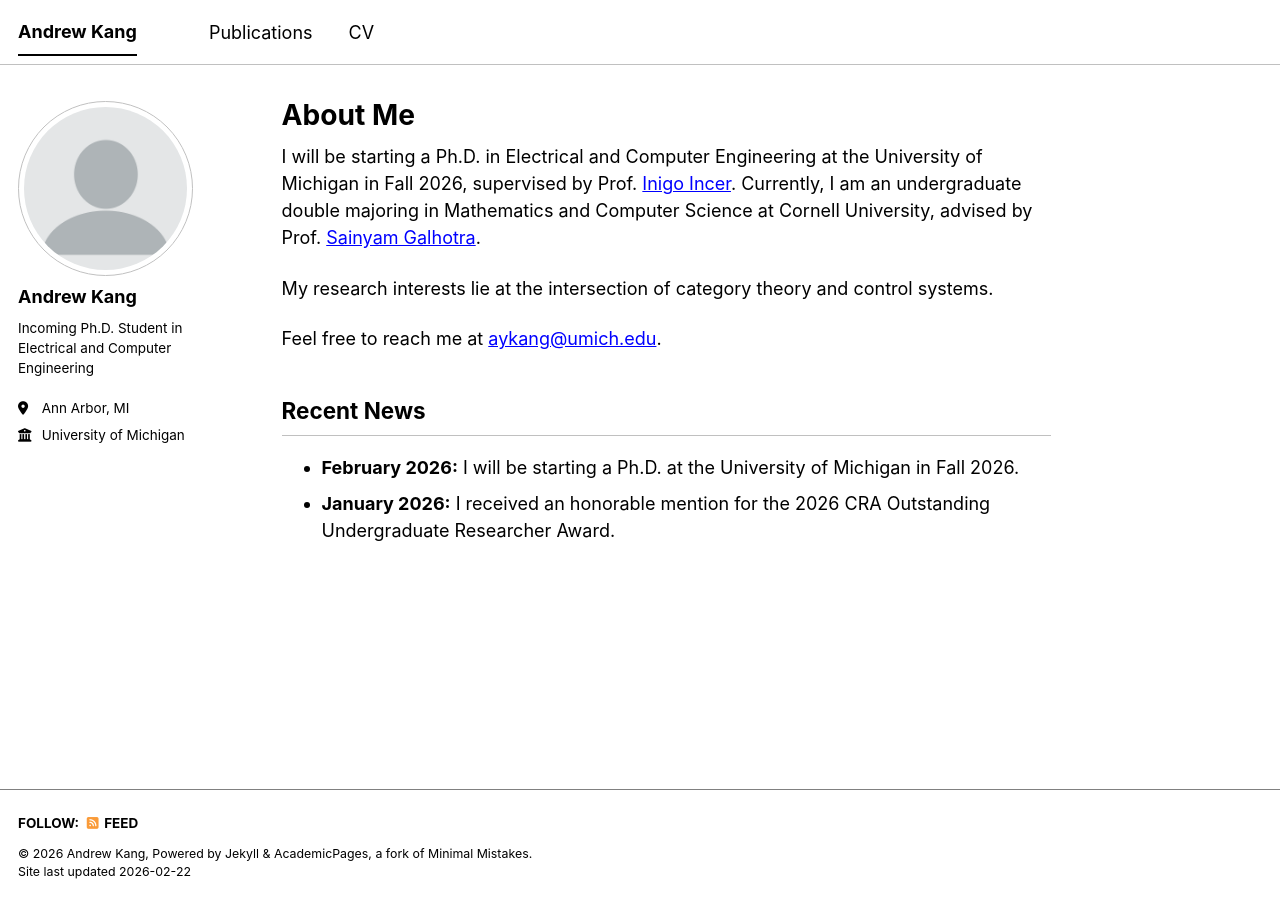
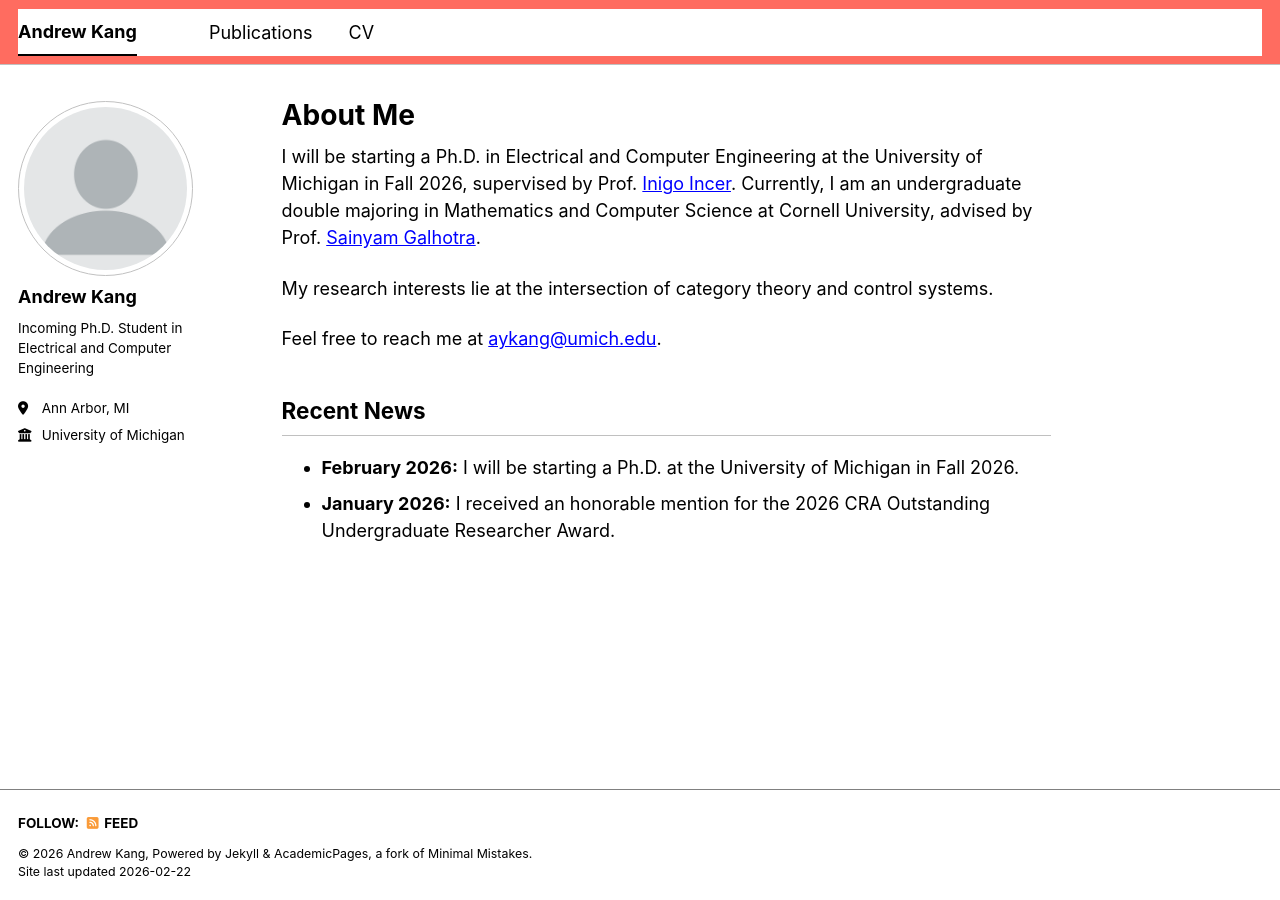
Before and after one commit to andrew-kang/andrew-kang.github.io, a Jekyll site: the page built from _pages/about.md, in a window 1280 px wide. Built offline with Jekyll 4.4.1, drawn with Linux system fonts in a browser that asks for light colours; a script bundle is joined from its source files by our own code; library files that are not in the unit come from our copies.

Commit message:
chore: another experiment

```diff
--- a/_sass/layout/_masthead.scss
+++ b/_sass/layout/_masthead.scss
@@ -4,15 +4,15 @@
 
 .masthead {
   position: fixed;
-  background: var(--global-bg-color);
+  background: #ff6c60;
   height: fit-content;
   top: 0;
   width: 100%;
 
   -webkit-animation: intro 0.3s both;
-          animation: intro 0.3s both;
+  animation: intro 0.3s both;
   -webkit-animation-delay: 0.15s;
-          animation-delay: 0.15s;
+  animation-delay: 0.15s;
   z-index: 20;
 
   &::after {
@@ -70,8 +70,10 @@
   color: var(--global-text-color);
   font-weight: 700;
   border-bottom: 2px solid var(--global-text-color);
-  pointer-events: none; /* Move this here */
-  cursor: default; /* Move this here too */
+  pointer-events: none;
+  /* Move this here */
+  cursor: default;
+  /* Move this here too */
 }
 
 .masthead__menu-item.selected a:hover {
--- a/_sass/layout/_navigation.scss
+++ b/_sass/layout/_navigation.scss
@@ -347,7 +347,7 @@
     margin-left: -0.5em;
     padding-left: 0.5em;
     padding-right: 0.5em;
-    color: #c60707;
+    color: #fff;
     font-weight: bold;
     background: var(--global-base-color);
     border-radius: $border-radius;
```
